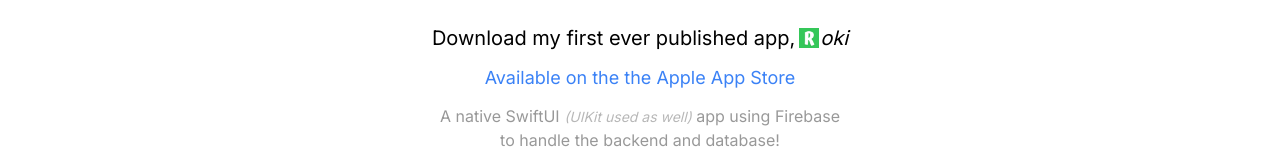
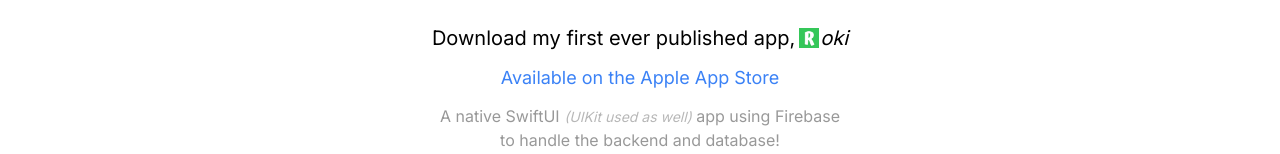
Before and after one commit to Femosky/portfolio-website, a Next.js app: page / in a window 1280 px wide. Shown: the part 641-795 px from the top of the page. Built offline with nearby package versions, Linux system fonts and the light colour scheme.

Commit message:
Correct typo in homepage

```diff
--- a/app/page.js
+++ b/app/page.js
@@ -61,7 +61,7 @@
                                     target="_blank"
                                 >
                                     <h4 className="text-base md:text-lg text-blue-500">
-                                        Available on the the Apple App Store
+                                        Available on the Apple App Store
                                     </h4>
                                 </a>
 
```
